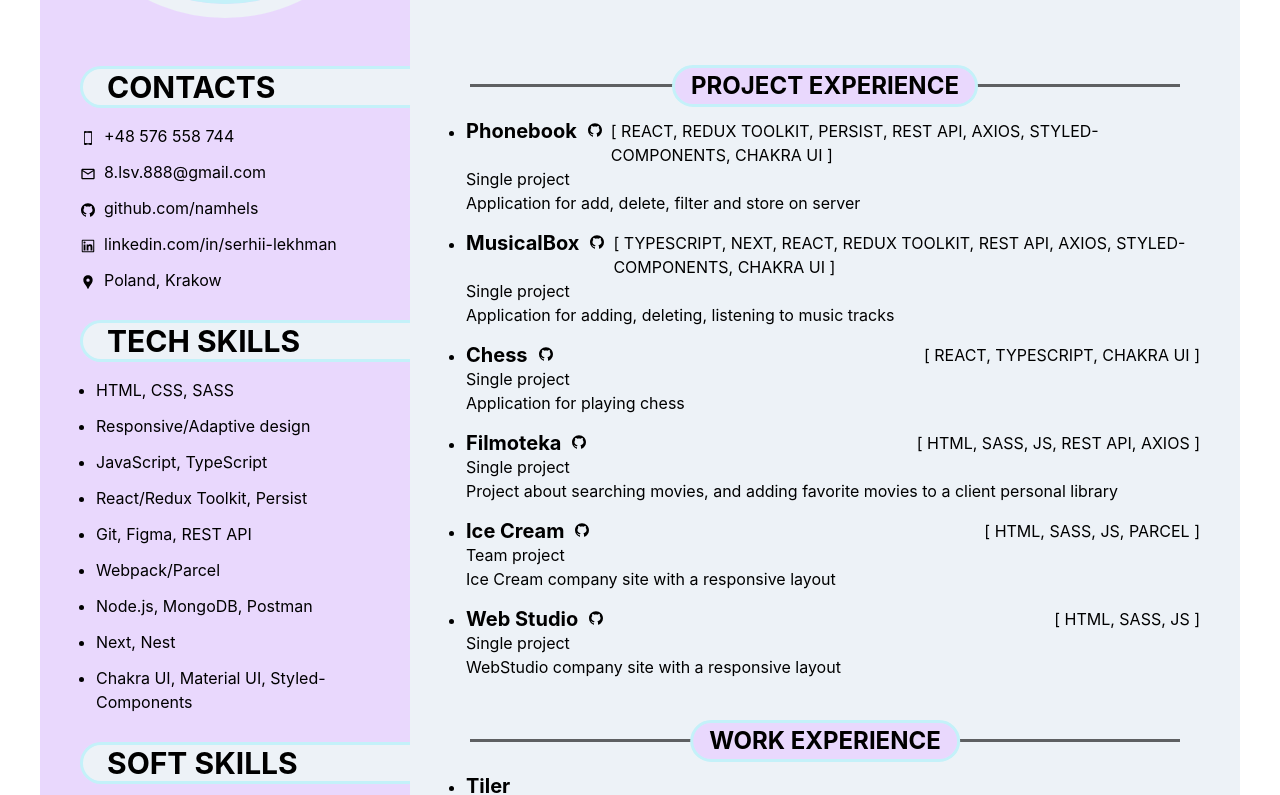
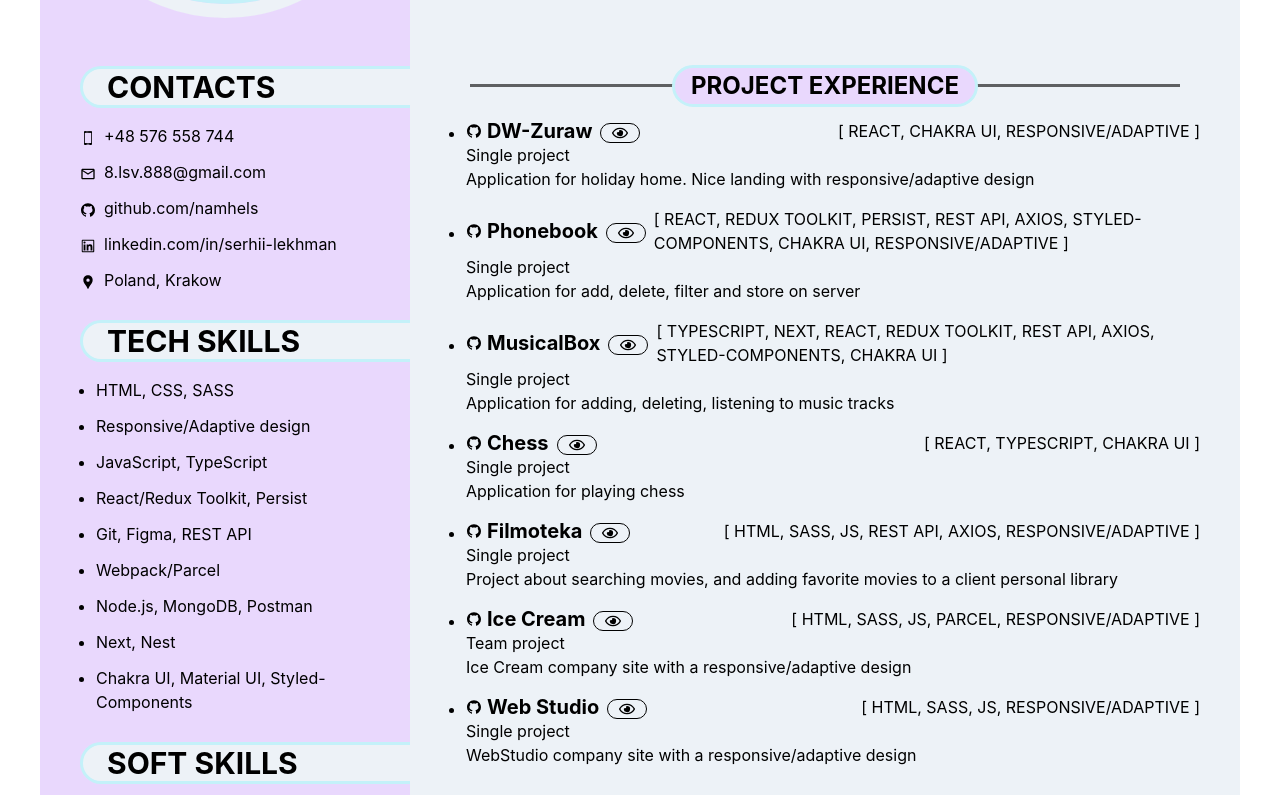
Before and after one commit to namhels/CV-Serhii-Lekhman, a React (Create React App) app: page / in a window 1280 px wide. Shown: the part 470-1265 px from the top of the page. Built offline with nearby package versions, Linux system fonts and the light colour scheme.

Commit message:
update PROJECT EXPERIENCE

```diff
--- a/src/components/Header.jsx
+++ b/src/components/Header.jsx
@@ -40,7 +40,7 @@ const Header = () => {
       <Text fontSize="md" mt={2}>
         I'm a Full Stack Developer with strong analytical thinking and excellent
         basic training. I have good knowledge and practical experience at HTML,
-        CSS, SASS, JavaScript. Used React/Redux Toolkit as main tool of
+        CSS, SASS, JavaScript, Next, Nest. Used React/Redux Toolkit as main tool of
         Front-end. Implemented RESTfull API's using Node.js. I am constantly
         improving my level as a specialist and I am looking for a company where
         I can be useful, become part of a team where I can use my knowledge
--- a/src/components/Main.jsx
+++ b/src/components/Main.jsx
@@ -10,9 +10,11 @@ import {
   ListIcon,
   Text,
   Flex,
+  IconButton,
 } from '@chakra-ui/react';
 
 import { AiFillGithub } from 'react-icons/ai';
+import { FaRegEye } from 'react-icons/fa';
 import projects from '../db/projects.json';
 import works from '../db/works.json';
 import educations from '../db/educations.json';
@@ -42,23 +44,40 @@ const Main = () => {
         </AbsoluteCenter>
       </Box>
       <UnorderedList spacing={4} mt={3}>
-        {projects.map(({ href, heading, technologies, title, description }) => (
-          <ListItem>
+        {projects.map(
+          ({ href, hrefView, heading, technologies, title, description }) => (
+            <ListItem key={heading}>
               <Flex justifyContent="space-between">
+                <Flex alignItems="center">
                   <Link href={href} isExternal>
-                <Flex alignItems="baseline">
+                    <Flex alignItems="center">
+                      <ListIcon as={AiFillGithub} mr="5px" />
                       <Heading as="h3" size="md">
                         {heading}
                       </Heading>
-                  <ListIcon as={AiFillGithub} ml="10px" />
                     </Flex>
                   </Link>
+                  <Link href={hrefView} isExternal>
+                    <IconButton
+                      mx="8px"
+                      isRound={true}
+                      variant="outline"
+                      colorScheme="black"
+                      aria-label="View project"
+                      boxSize="16px"
+                      height="20px"
+                      fontSize="16px"
+                      icon={<FaRegEye />}
+                    />
+                  </Link>
+                </Flex>
                 <Text fontSize="md">{technologies}</Text>
               </Flex>
               <Text fontSize="md">{title}</Text>
               <Text fontSize="md">{description}</Text>
             </ListItem>
-        ))}
+          )
+        )}
       </UnorderedList>
       <Box position="relative" padding="5" mt={10}>
         <Divider borderBottomWidth="3px" borderColor="black" />
@@ -76,7 +95,7 @@ const Main = () => {
       </Box>
       <UnorderedList spacing={4} mt={3}>
         {works.map(({ position, firm, years, description }) => (
-          <ListItem>
+          <ListItem key={position}>
             <Heading as="h3" size="md">
               {position}
             </Heading>
@@ -106,7 +125,7 @@ const Main = () => {
       </Box>
       <UnorderedList spacing={4} mt={3}>
         {educations.map(({ title, years, description }) => (
-          <ListItem>
+          <ListItem key={title}>
             <Flex justifyContent="space-between">
               <Heading as="h4" size="md">
                 {title}
--- a/src/db/projects.json
+++ b/src/db/projects.json
@@ -1,13 +1,23 @@
 [
   {
+    "href": "https://github.com/namhels/DW-Zuraw",
+    "hrefView": "https://namhels.github.io/DW-Zuraw/",
+    "heading": "DW-Zuraw",
+    "technologies": "[ REACT, CHAKRA UI, RESPONSIVE/ADAPTIVE ]",
+    "title": "Single project",
+    "description": "Application for holiday home. Nice landing with responsive/adaptive design"
+  },
+  {
     "href": "https://github.com/namhels/goit-react-hw-08-phonebook",
+    "hrefView": "https://namhels.github.io/goit-react-hw-08-phonebook/",
     "heading": "Phonebook",
-    "technologies": "[ REACT, REDUX TOOLKIT, PERSIST, REST API, AXIOS, STYLED-COMPONENTS, CHAKRA UI ]",
+    "technologies": "[ REACT, REDUX TOOLKIT, PERSIST, REST API, AXIOS, STYLED-COMPONENTS, CHAKRA UI, RESPONSIVE/ADAPTIVE ]",
     "title": "Single project",
     "description": "Application for add, delete, filter and store on server"
   },
   {
     "href": "https://github.com/namhels/MusicalBox_ts_nest_next_react_redax",
+    "hrefView": "https://github.com/namhels/MusicalBox_ts_nest_next_react_redax",
     "heading": "MusicalBox",
     "technologies": "[ TYPESCRIPT, NEXT, REACT, REDUX TOOLKIT, REST API, AXIOS, STYLED-COMPONENTS, CHAKRA UI ]",
     "title": "Single project",
@@ -15,6 +25,7 @@
   },
   {
     "href": "https://github.com/namhels/chess-react-typescript",
+    "hrefView": "https://namhels.github.io/chess-react-typescript/",
     "heading": "Chess",
     "technologies": "[ REACT, TYPESCRIPT, CHAKRA UI ]",
     "title": "Single project",
@@ -22,23 +33,26 @@
   },
   {
     "href": "https://github.com/namhels/Filmoteka-single-project",
+    "hrefView": "https://namhels.github.io/Filmoteka-single-project/",
     "heading": "Filmoteka",
-    "technologies": "[ HTML, SASS, JS, REST API, AXIOS ]",
+    "technologies": "[ HTML, SASS, JS, REST API, AXIOS, RESPONSIVE/ADAPTIVE ]",
     "title": "Single project",
     "description": "Project about searching movies, and adding favorite movies to a client personal library"
   },
   {
     "href": "https://github.com/namhels/ice-cream--project-js",
+    "hrefView": "https://namhels.github.io/ice-cream--project-js/",
     "heading": "Ice Cream",
-    "technologies": "[ HTML, SASS, JS, PARCEL ]",
+    "technologies": "[ HTML, SASS, JS, PARCEL, RESPONSIVE/ADAPTIVE ]",
     "title": "Team projeсt",
-    "description": "Ice Cream company site with a responsive layout"
+    "description": "Ice Cream company site with a responsive/adaptive design"
   },
   {
     "href": "https://github.com/namhels/Web-Studio",
+    "hrefView": "https://namhels.github.io/Web-Studio/",
     "heading": "Web Studio",
-    "technologies": "[ HTML, SASS, JS ]",
+    "technologies": "[ HTML, SASS, JS, RESPONSIVE/ADAPTIVE ]",
     "title": "Single project",
-    "description": "WebStudio company site with a responsive layout"
+    "description": "WebStudio company site with a responsive/adaptive design"
   }
 ]
```
Lines whose indentation alone changed are shown as unchanged.
